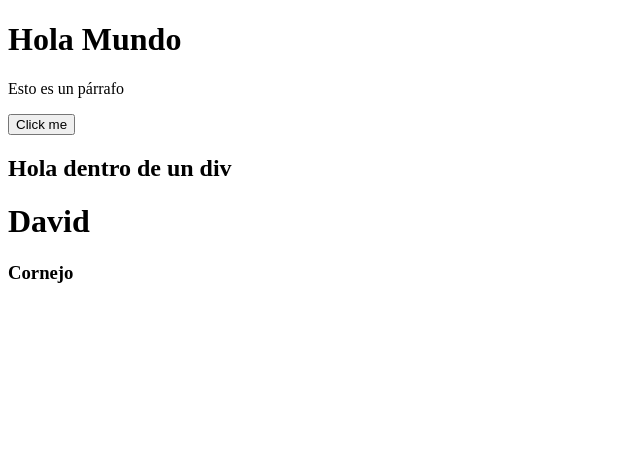
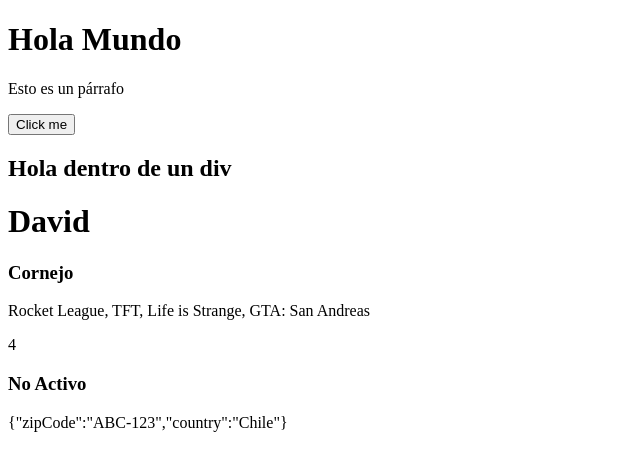
Before and after one commit to koerdev/first-steps-react, a React (Vite) app: page / in a window 1280 px wide. Shown: the top 470 px of the page, without its empty margins (0-640 px from the left). Built offline with nearby package versions, Linux system fonts and the light colour scheme.

Commit message:
feat: print variables

```diff
--- a/src/MyAwesomeApp.tsx
+++ b/src/MyAwesomeApp.tsx
@@ -1,8 +1,27 @@
+// Se recomienda dejar las variables constantes fuera de la función
+const firstName = 'David';
+const lastName = 'Cornejo';
+
+const favouriteGames = ['Rocket League', 'TFT', 'Life is Strange', 'GTA: San Andreas'];
+const isActive = false;
+
+const address = {
+  zipCode: 'ABC-123',
+  country: 'Chile',
+};
+
 export function MyAwesomeApp() {
   return (
     <>
-      <h1>David</h1>
-      <h3>Cornejo</h3>
+      <h1>{firstName}</h1>
+      <h3>{lastName}</h3>
+
+      <p>{favouriteGames.join(', ')}</p>
+      <p>{2 + 2}</p>
+
+      <h3>{isActive ? 'Activo' : 'No Activo'}</h3>
+
+      <p>{JSON.stringify(address)}</p>
     </>
   );
 }
```
